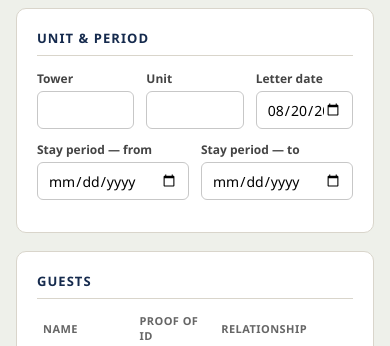
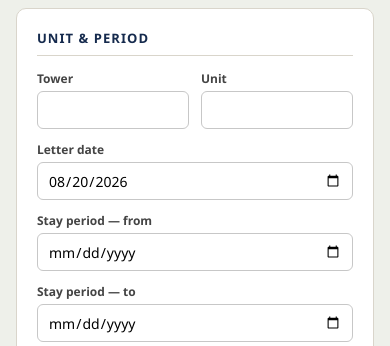
Before and after one commit to caseytechlabs/auth-letter, a plain HTML site: page index.html in a window 390 px wide. Shown: the part 805-1151 px from the top of the page. Drawn offline with nearby package versions, Linux system fonts and the light colour scheme; a script that the page names is missing.

Commit message:
fix mobile layout for date

```diff
--- a/index.html
+++ b/index.html
@@ -7,9 +7,9 @@
 <script src="https://cdnjs.cloudflare.com/ajax/libs/html2canvas/1.4.1/html2canvas.min.js"></script>
 <script src="https://cdnjs.cloudflare.com/ajax/libs/jspdf/2.5.1/jspdf.umd.min.js"></script>
 <script src="https://cdn.jsdelivr.net/npm/tesseract.js@5/dist/tesseract.min.js"></script>
-<link rel="stylesheet" href="common.css">
-<link rel="stylesheet" href="jazz.css">
-<link rel="stylesheet" href="air.css">
+<link rel="stylesheet" href="common.css?v=2">
+<link rel="stylesheet" href="jazz.css?v=2">
+<link rel="stylesheet" href="air.css?v=2">
 </head>
 <body>
 
@@ -67,7 +67,7 @@
 
     <div class="panel">
       <h2>Unit &amp; Period</h2>
-      <div class="row three">
+      <div class="row two">
         <div>
           <label for="tower">Tower</label>
           <input type="text" id="tower" placeholder="">
@@ -76,12 +76,14 @@
           <label for="unit">Unit</label>
           <input type="text" id="unit" placeholder="">
         </div>
+      </div>
+      <div class="row">
         <div>
           <label for="givenDate">Letter date</label>
           <input type="date" id="givenDate">
         </div>
       </div>
-      <div class="row two">
+      <div class="row">
         <div>
           <label for="dateFrom">Stay period — from</label>
           <input type="date" id="dateFrom">
```
